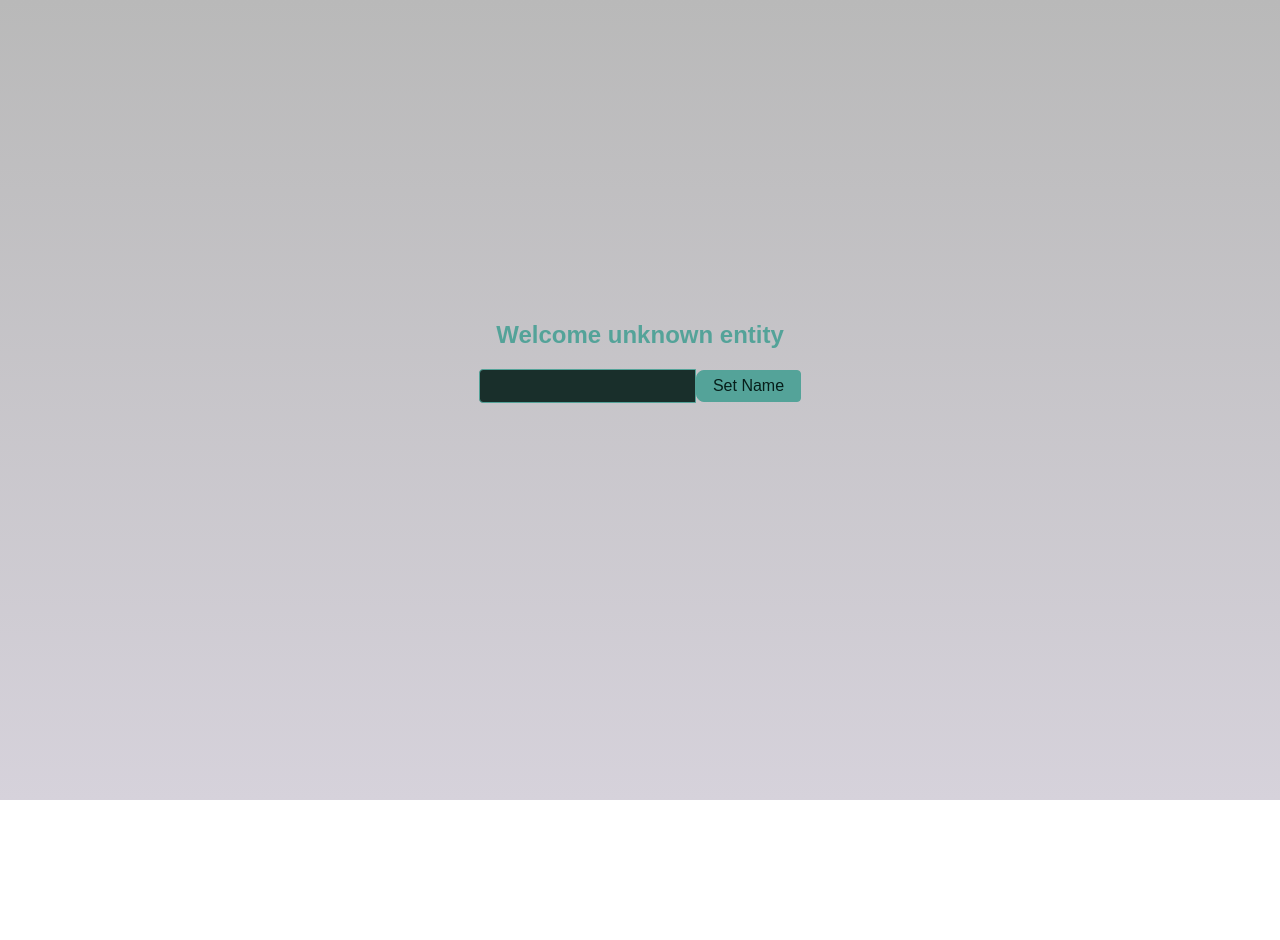
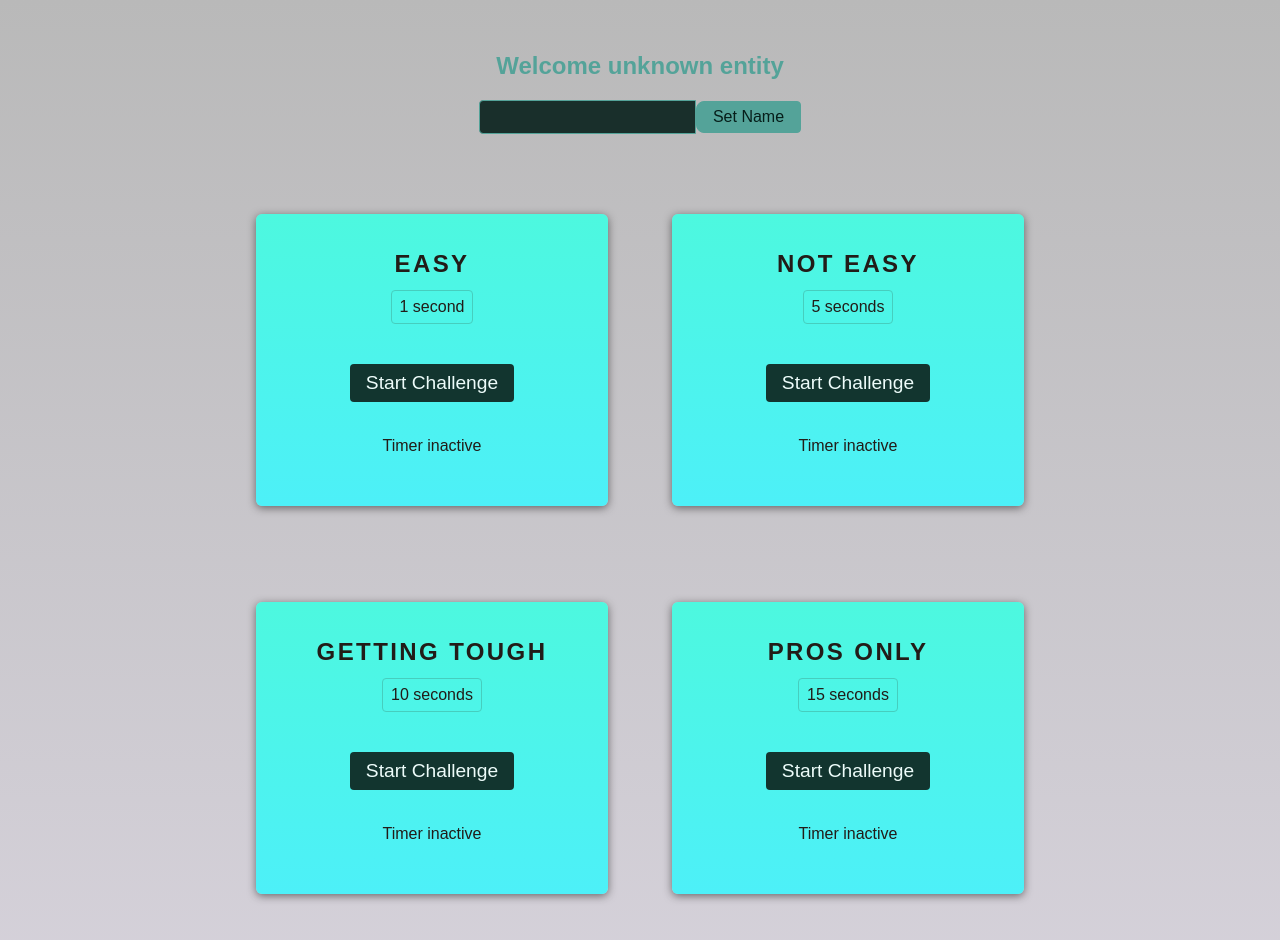
Before and after one commit to Melihberkaydn/React-Components, a React (Vite) app: page /portal in a window 1280 px wide. Shown: the top 940 px of the page. Before the commit the page ends 800 px from the top, so only its background shows below. Built offline with nearby package versions, Linux system fonts and the light colour scheme; a web font is replaced by a local one.

Commit message:
refs project

```diff
--- a/src/App.jsx
+++ b/src/App.jsx
@@ -2,7 +2,7 @@
 
 import "./App.css";
 import HomePage from "./pages/Home/Home.jsx";
-import ButtonsPage from "./pages/Buttons";
+import ButtonsPage from "./pages/buttons/Buttons";
 import EditableField from "./pages/EditableFields/EditableFields";
 import Tictactoe from "./pages/TicTacToe/GameHome.jsx";
 import Portal from "./pages/Portals/Portal.jsx";
--- a/src/pages/EditableFields/EditableFields.jsx
+++ b/src/pages/EditableFields/EditableFields.jsx
@@ -1,5 +1,5 @@
 import { useState } from "react";
-import Button from "../../components/Button";
+import Button from "../../pages/buttons/components/Button";
 import "./EditableFields.css";
 
 function EditableField() {
--- a/src/pages/Portals/Portal.jsx
+++ b/src/pages/Portals/Portal.jsx
@@ -1,11 +1,17 @@
 import Player from "./components/Player.jsx";
+import TimerChallenge from "./components/TimerChallenge.jsx";
 import "./portal.css";
 
 function Portal() {
   return (
     <>
       <Player />
-      <div id="challenges"></div>
+      <div id="challenges">
+        <TimerChallenge title="Easy" targetTime={1} />
+        <TimerChallenge title="Not easy" targetTime={5} />
+        <TimerChallenge title="Getting tough" targetTime={10} />
+        <TimerChallenge title="Pros Only" targetTime={15} />
+      </div>
     </>
   );
 }
--- /dev/null
+++ b/src/pages/Portals/components/TimerChallenge.jsx
@@ -0,0 +1,37 @@
+import { useRef, useState } from "react";
+
+export default function TimerChallenge({ title, targetTime }) {
+  const timer = useRef();
+  const [timeExpired, setTimeExpired] = useState(false);
+  const [timeStarted, setTimeStarted] = useState(false);
+
+  function handleStart() {
+    timer.current = setTimeout(() => {
+      setTimeExpired(true);
+    }, targetTime * 1000);
+
+    setTimeStarted(true);
+  }
+
+  function handleStop() {
+    clearTimeout(timer.current);
+  }
+
+  return (
+    <section className="challenge">
+      <h2>{title}</h2>
+      {timeExpired && <p>You Lost!</p>}
+      <p className="challenge-time">
+        {targetTime} second{targetTime > 1 ? "s" : ""}
+      </p>
+      <p>
+        <button onClick={timeStarted ? handleStop : handleStart}>
+          {timeStarted ? "Stop" : "Start"} Challenge
+        </button>
+      </p>
+      <p className={timeStarted ? "active" : undefined}>
+        {timeStarted ? "Time is running" : "Timer inactive"}
+      </p>
+    </section>
+  );
+}
--- a/src/pages/Buttons.jsx
+++ b/src/pages/buttons/Buttons.jsx
@@ -1,6 +1,6 @@
-import Button from "../components/Button";
-import HomeIcon from "../assets/HomeIcon";
-import PlusIcon from "../assets/PlusIcon";
+import Button from "./components/Button";
+import HomeIcon from "../../assets/HomeIcon";
+import PlusIcon from "../../assets/PlusIcon";
 
 function ButtonsPage() {
   return (
```
Also changed, not shown: src/pages/buttons/components/Button.css (renamed from src/components/Button.css), src/pages/buttons/components/Button.jsx (renamed from src/components/Button.jsx).
